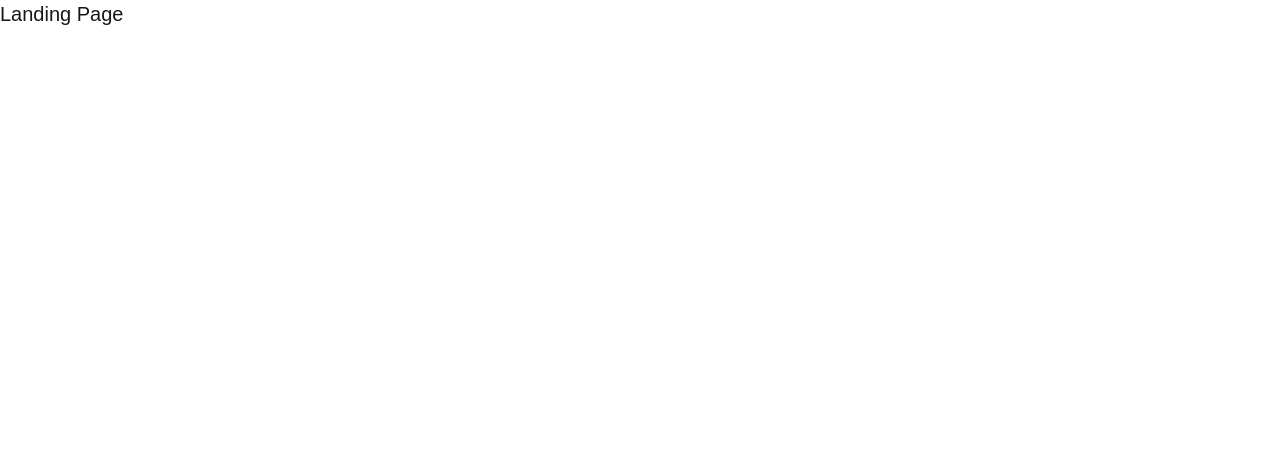
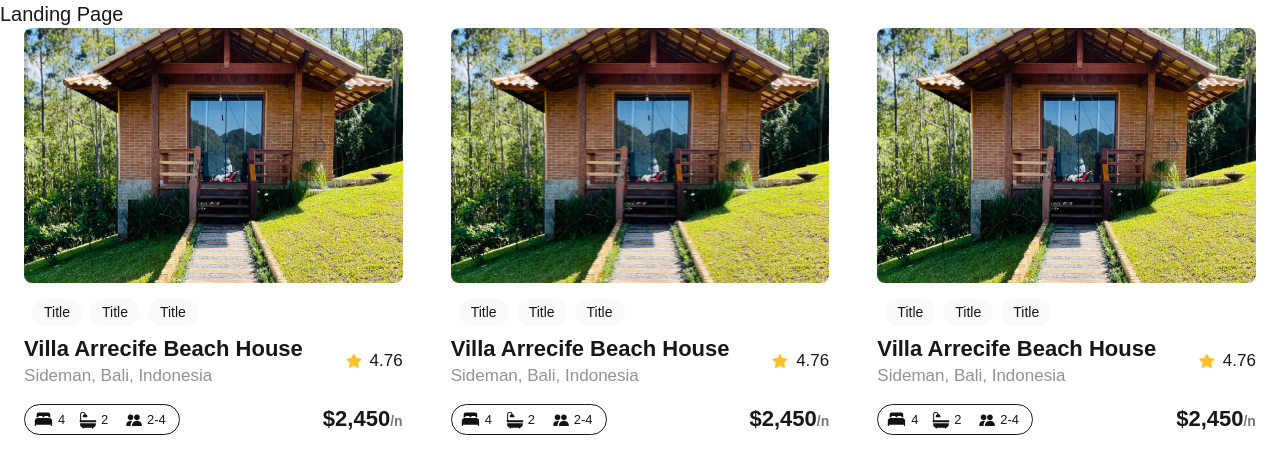
Before and after one commit to Kaydev-cmd/alx-project-0x00-setup, a Next.js app in the folder alx-project-0x00/: page /landing in a window 1280 px wide. Shown: the top 474 px of the page. Built offline with nearby package versions, Linux system fonts and the light colour scheme.

Commit message:
feat: import and add Card components in a flex layout with centered alignment

```diff
--- a/alx-project-0x00/pages/landing.tsx
+++ b/alx-project-0x00/pages/landing.tsx
@@ -1,7 +1,14 @@
+import Card from "@/components/Card";
+
 const Landing: React.FC = () => {
   return (
     <div className="text-xl font-extralight">
       <h1>Landing Page</h1>
+      <div className="flex justify-around items-center">
+        <Card />
+        <Card />
+        <Card />
+      </div>
     </div>
   );
 };
```
